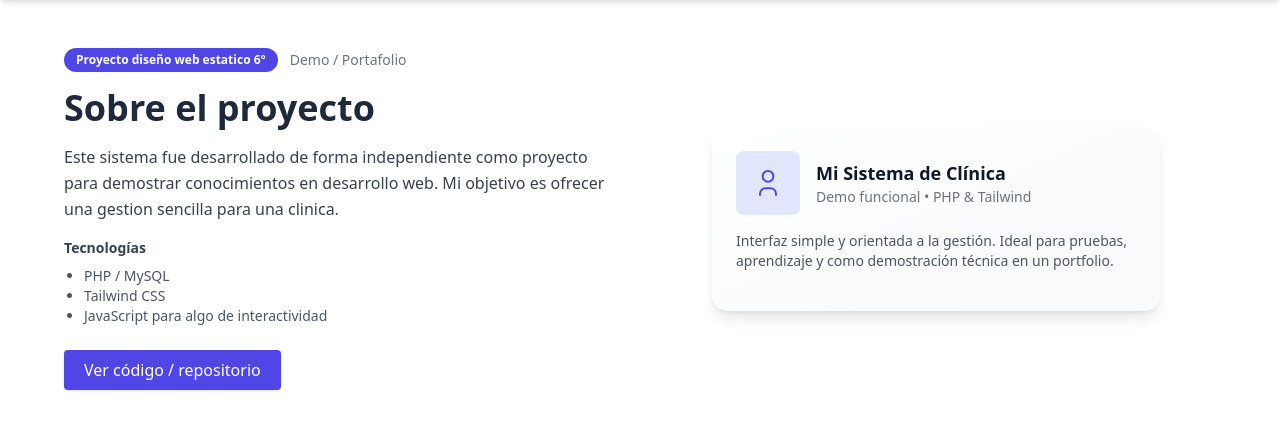
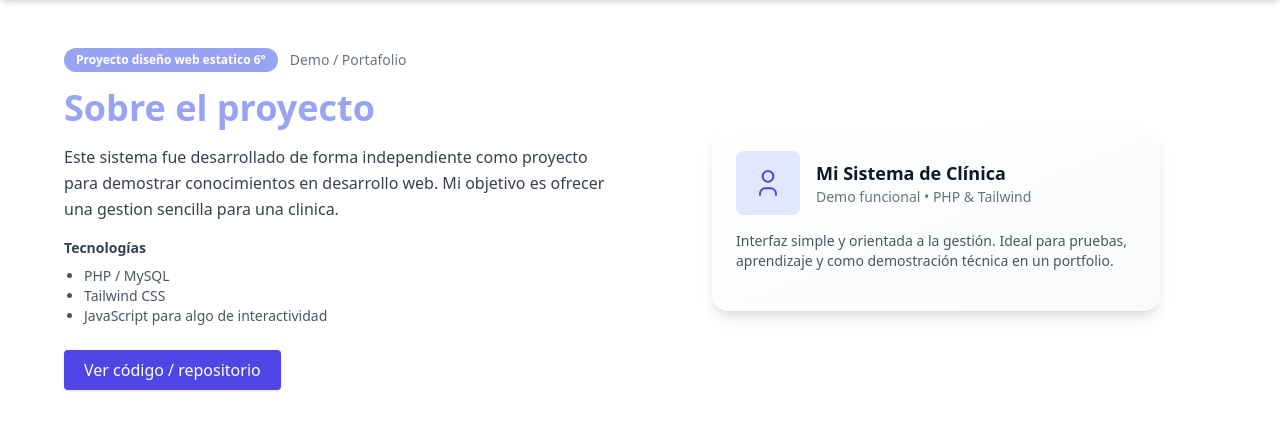
Before and after one commit to galomilo/Clinica-PHP-JS-Tailwind-, a PHP site: page /sobre_mi.php in a window 1280 px wide. Shown: the part 200-637 px from the top of the page. Run offline with PHP 8.4, Linux system fonts and the light colour scheme.

Commit message:
arreglo algunos colores

```diff
--- a/sobre_mi.php
+++ b/sobre_mi.php
@@ -6,11 +6,11 @@ include('header.php');
     <div class="max-w-6xl mx-auto grid grid-cols-1 md:grid-cols-2 gap-8 items-center">
         <div>
             <div class="inline-flex items-center gap-3 mb-4">
-                <span class="bg-indigo-600 text-white text-xs font-semibold px-3 py-1 rounded-full">Proyecto diseño web estatico 6°</span>
+                <span class="bg-[#98a3f3] text-white text-xs font-semibold px-3 py-1 rounded-full">Proyecto diseño web estatico 6°</span>
                 <span class="text-sm text-gray-500">Demo / Portafolio</span>
             </div>
 
-            <h2 class="text-3xl md:text-4xl font-extrabold text-slate-800 dark:text-white mb-4">Sobre el proyecto</h2>
+            <h2 class="text-3xl md:text-4xl font-extrabold text-[#98a3f3] dark:text-white mb-4">Sobre el proyecto</h2>
 
             <p class="text-gray-700 dark:text-slate-300 mb-4 leading-relaxed">
                 Este sistema fue desarrollado de forma independiente como proyecto para demostrar
```
